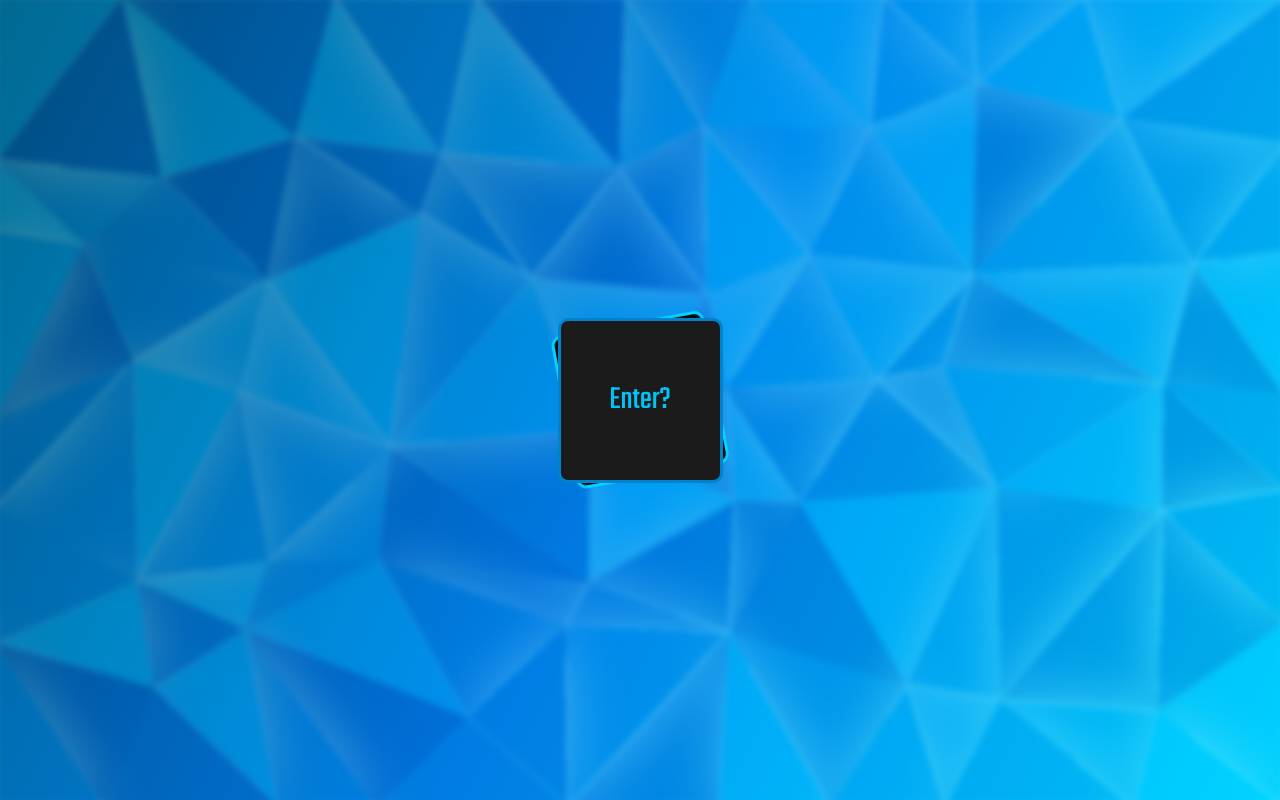
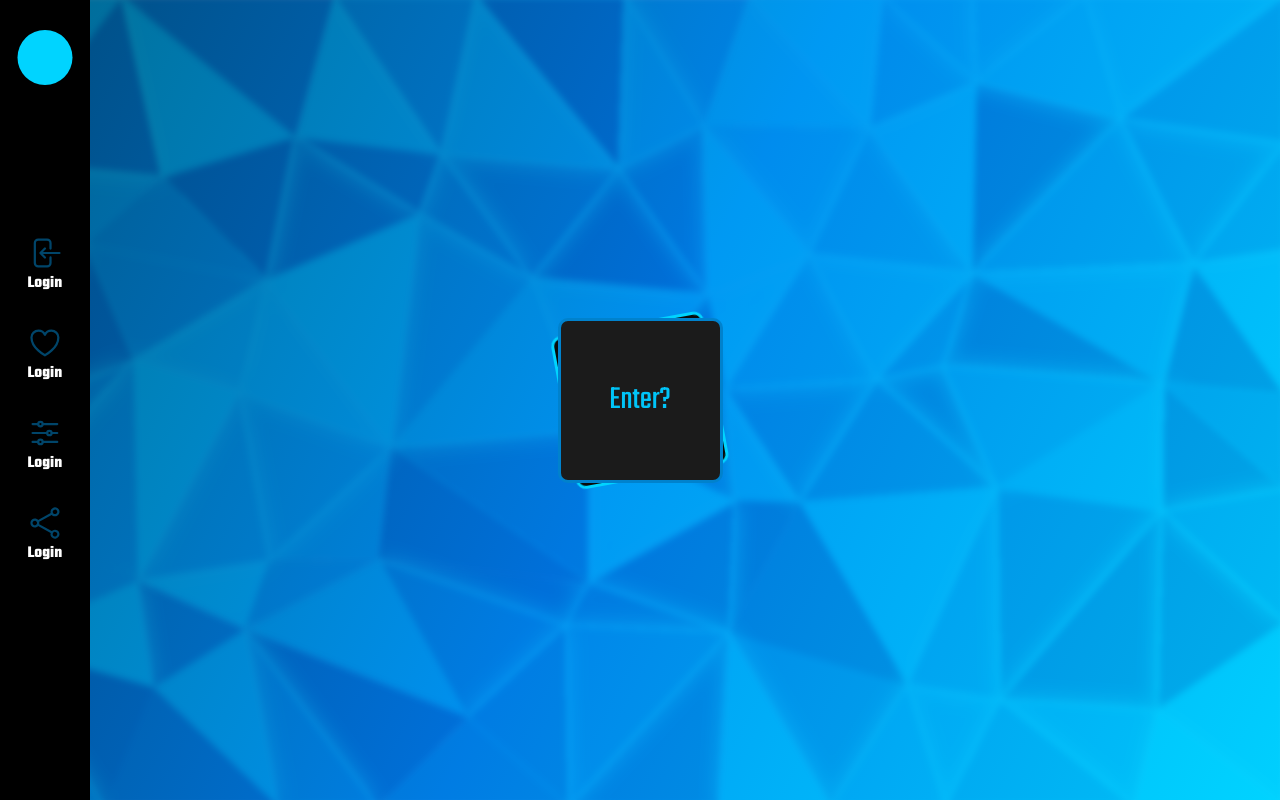
Before and after one commit to TheHeartstriker/FitnessApp, a React (Vite) app in the folder FitnessApp/: page / in a window 1280 px wide. Built offline with nearby package versions, Linux system fonts and the light colour scheme.

Commit message:
Nav almost done

```diff
--- a/FitnessApp/src/Background.jsx
+++ /dev/null
@@ -1,28 +0,0 @@
-import React, { useState, useEffect } from "react";
-
-const BackgroundAnimation = () => {
-  //Animation used in the login and register page needs to be split to avoid re rendering the balls as the user interacts with the page
-  const [bubblePoints, setBubblePoints] = useState([]);
-  //Create random points for bubbles and push them to the bubblePoints array
-  useEffect(() => {
-    const createBubblePoints = () => {
-      const points = [];
-      for (let i = 0; i < 50; i++) {
-        points.push({ i: Math.floor(Math.random() * 50) });
-      }
-      setBubblePoints(points);
-    };
-
-    createBubblePoints();
-  }, []);
-  //Render
-  return (
-    <div className="Background">
-      {bubblePoints.map((point, index) => (
-        <span key={index} style={{ "--i": point.i }}></span>
-      ))}
-    </div>
-  );
-};
-
-export default BackgroundAnimation;
--- a/FitnessApp/src/Login/Login.jsx
+++ b/FitnessApp/src/Login/Login.jsx
@@ -2,8 +2,6 @@ import { useState, useRef, useContext, useEffect } from "react";
 import { v4 as uuidv4 } from "uuid";
 import { Context } from "../Provider";
 import { useNavigate } from "react-router-dom";
-import BackgroundAnimation from "../Background.jsx";
-
 function LoginPage() {
   //Important context values used across the app
   const { isSignedIn, setIsSignedIn } = useContext(Context);
--- a/FitnessApp/src/NavBar/Nav.css
+++ b/FitnessApp/src/NavBar/Nav.css
@@ -1,120 +1,87 @@
-.NavBarContainer {
+:root {
+  /* Main color accents */
+  --Blue-1: #00c4f8;
+  --Blue-2: #008ad3;
+  /* Card backgrounds */
+  --Card-Basic: #1b1b1b;
+  /* Common gradient */
+  --Gradient1: #000e29;
+  --Gradient2: #005ee7;
+  --Gradient3: #00d4ff;
+  /* Common text */
+  --Text-White: #ffffff;
+  --Text-Blue: #00d4ff;
+  /* Basic background 'filler' space */
+  --Background: #0a0a0a;
+  --Nav-Background: #000000;
+}
+
+.NavContainer {
+  position: absolute;
+  width: 7%;
+  height: 100vh;
   display: flex;
   flex-direction: column;
+  justify-content: center;
   align-items: center;
-  width: 11%;
-  background-color: #0a0a0a;
-  color: white;
-  position: fixed;
-  top: 0;
-  left: 0;
-  height: 99.5%;
-  transition: width 1s ease-in-out, height 1s ease-in-out;
-  border: 3px solid #005ee7;
-  border-radius: 10px;
+  background-color: var(--Nav-Background);
   z-index: 999;
 }
 
-.NavBarContainer::before {
-  content: "";
+.Ball {
   position: absolute;
-  top: 0;
-  left: 0;
-  bottom: 0;
-  right: 0;
-  margin: auto;
-  width: 100%;
-  height: 100%;
-  opacity: 0.3;
-  border-radius: 0;
-  background: linear-gradient(to bottom, #1b1b1b, #000e29);
-  z-index: -1; /* Lower z-index */
+  top: 30px;
+  left: 50%;
+  transform: translateX(-50%);
+  width: 5rem;
+  height: 5rem;
+  border-radius: 50%;
+  background-color: var(--Text-Blue);
 }
 
-.NavBarContainer.collapsed {
-  width: 8vw;
-  height: 8vw;
-  align-items: center;
-  justify-content: center;
-}
-
-.MainIcon.collapsed {
-  position: relative;
-  width: 100%;
-  height: 100%;
-  margin: 0;
-}
-
-/* Hamburger menu */
-.MainIcon {
-  position: relative;
-  margin-top: 60px;
-  margin-bottom: 60px;
-  width: 6rem;
-  height: 6rem;
-  color: #00c4f8;
-  border: 3px solid #008ad3;
-  border-radius: 10px;
-  background-color: #0a0a0a;
-  transition: 0.5s ease-in-out background-color,
-    0.5s ease-in-out color 1s ease-in-out width, 1s ease-in-out height,
-    1s ease-in-out margin-top, 1s ease-in-out margin-bottom 1s ease-in-out top;
-}
-/* Holds the li elemements */
-.NavBar {
-  padding: 0;
-  transition: max-height 0.3s ease-out;
-  list-style-type: none;
+.NavContent {
   display: flex;
   flex-direction: column;
   align-items: center;
   justify-content: center;
+  width: 100%;
+  height: 45%;
 }
 
-.NavBar.collapsed li span {
-  max-height: 0;
-  overflow: hidden;
-  opacity: 0;
-}
-
-.NavBar li {
-  padding: 10px;
-  position: relative;
+.NavIcon {
+  width: 100%;
+  height: 25%;
   display: flex;
   justify-content: center;
   align-items: center;
-  flex-direction: row-reverse;
-  transition: 1s ease background-color;
-  border-radius: 15px;
+  flex-direction: column;
+  box-sizing: border-box;
+  transition: background-color 0.2s, opacity 0.2s, border-left 0.2s;
 }
 
-.NavBar li:hover {
-  background-color: #00c4f8;
+.NavIcon h1 {
+  margin: 0;
+  font-size: 1.5rem;
+  color: var(--Text-White);
 }
 
-.NavBar li span {
-  margin-left: 10px;
-  font-size: 1.5rem;
-  transition: max-height 0.3s ease-out;
+.Icon {
+  width: 40%;
+  height: 40%;
+  opacity: 0.5;
+  color: var(--Blue-2);
 }
 
-.icons {
-  width: 4rem;
-  height: 4rem;
-  color: #00c4f8;
-  padding: 10px;
-  border: 3px solid #008ad3;
-  border-radius: 10px;
-  background-color: #0a0a0a;
-  transition: 0.5s ease-in-out background-color, 0.5s ease-in-out color;
+.NavIcon:hover {
+  background-color: var(--Card-Basic);
+  border-left: var(--Blue-1) 5px solid;
 }
 
-.icons:hover {
-  background-color: #008ad3;
-  color: #1b1b1b;
+.GithubIcon {
+  position: absolute;
+  bottom: 0;
+  left: 50%;
+  transform: translateX(-50%);
+  width: 100%;
+  height: 10%;
 }
-
-.MainIcon:hover {
-  background-color: #008ad3;
-  color: #1b1b1b;
-}
--- a/FitnessApp/src/NavBar/Nav.jsx
+++ b/FitnessApp/src/NavBar/Nav.jsx
@@ -7,52 +7,42 @@ import {
   HeartIcon,
 } from "@heroicons/react/24/outline";
 import { Context } from "../Provider";
-import { useNavigate } from "react-router-dom";
+import { useNavigate, useLocation } from "react-router-dom";
 
 function Nav() {
   const [isCollapsed, setIsCollapsed] = useState(false);
   const { isSignedIn, setIsSignedIn } = useContext(Context);
   const navigate = useNavigate();
+  const location = useLocation();
 
   const handleIconClick = () => {
     setIsCollapsed(!isCollapsed);
   };
 
-  if (isSignedIn) {
-    return (
-      <div className={`NavBarContainer ${isCollapsed ? "collapsed" : ""}`}>
-        {/* Items */}
-        <ul className={`NavBar ${isCollapsed ? "collapsed" : ""}`}>
-          <li
-            onClick={handleIconClick}
-            className={`MainIcon ${isCollapsed ? "collapsed" : ""}`}
-          >
-            <Bars4Icon />
-          </li>
-          {!isCollapsed && (
-            <>
-              <li onClick={() => navigate("/Share")}>
-                {!isCollapsed && <span>Share</span>}
-                <ShareIcon className="icons" />
-              </li>
-              <li onClick={() => navigate("/login")}>
-                {!isCollapsed && <span>Login</span>}
-                <ArrowLeftEndOnRectangleIcon className="icons" />
-              </li>
-              <li onClick={() => navigate("/view")}>
-                {!isCollapsed && <span>Stats</span>}
-                <AdjustmentsHorizontalIcon className="icons" />
-              </li>
-              <li onClick={() => navigate("/daily")}>
-                {!isCollapsed && <span>Daily</span>}
-                <HeartIcon className="icons" />
-              </li>
-            </>
-          )}
-        </ul>
+  return (
+    <div className="NavContainer">
+      <div className="Ball"></div>
+      <div className="NavContent">
+        <div className="NavIcon">
+          <ArrowLeftEndOnRectangleIcon className="Icon"></ArrowLeftEndOnRectangleIcon>
+          <h1>Login</h1>
+        </div>
+        <div className="NavIcon">
+          <HeartIcon className="Icon"></HeartIcon>
+          <h1>Login</h1>
+        </div>
+        <div className="NavIcon">
+          <AdjustmentsHorizontalIcon className="Icon"></AdjustmentsHorizontalIcon>
+          <h1>Login</h1>
+        </div>
+        <div className="NavIcon">
+          <ShareIcon className="Icon"></ShareIcon>
+          <h1>Login</h1>
+        </div>
       </div>
-    );
-  }
+      <div className="GithubIcon"></div>
+    </div>
+  );
 }
 
 export default Nav;
```
